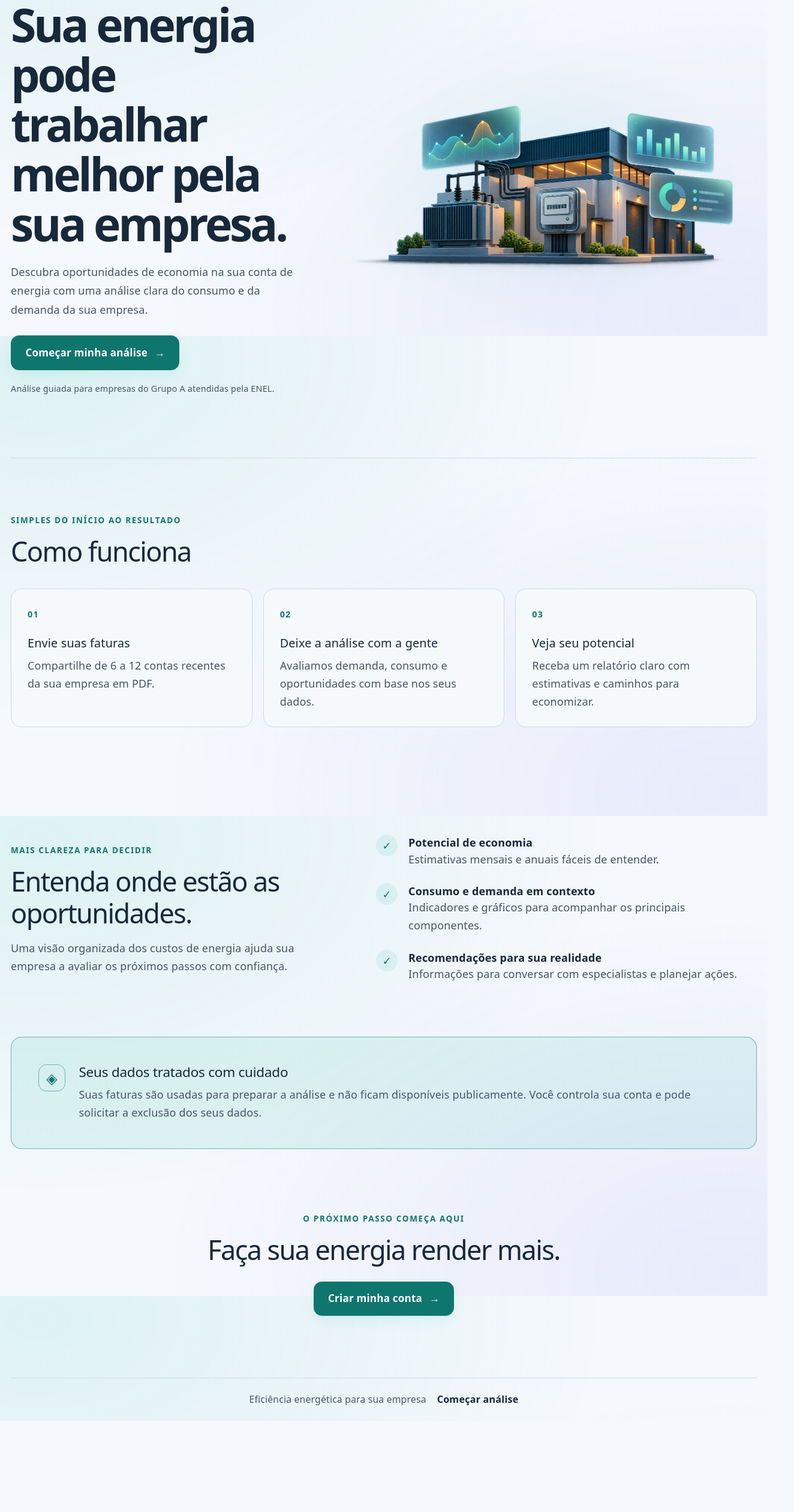
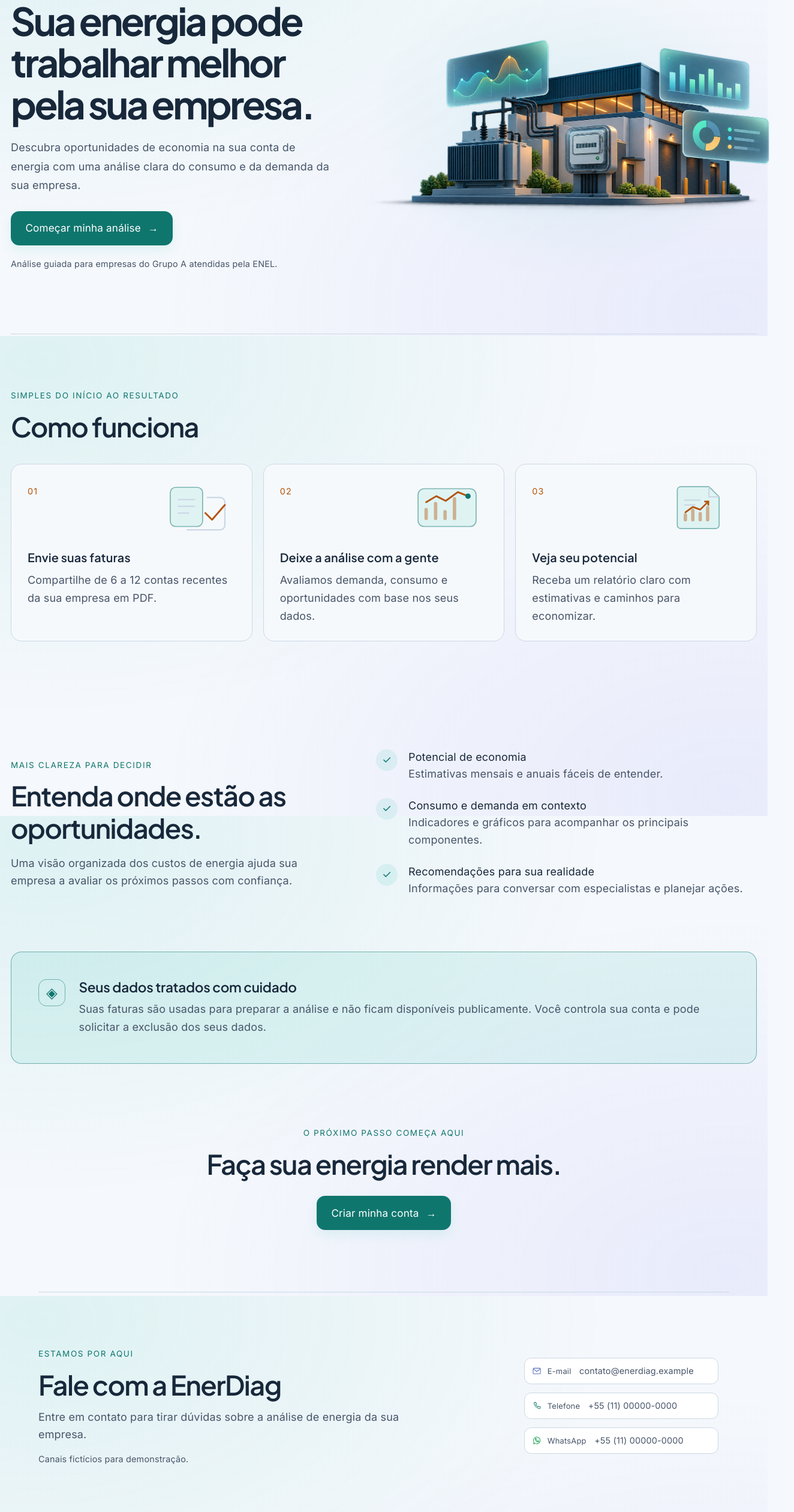
Before and after one commit to virgilio-vpr/EnerDiag, a React (Vite) app in the folder frontend/: page / in a window 1280 px wide. Shown: the part 240-2760 px from the top of the page at 60% size, 1324 px wide, since content can reach past the window. Before the commit the page ends 2608 px from the top, so only its background shows below. Built offline with nearby package versions, Linux system fonts and the light colour scheme.

Commit message:
fase-8 finalizada

```diff
--- a/frontend/index.html
+++ b/frontend/index.html
@@ -4,6 +4,9 @@
     <meta charset="UTF-8" />
     <link rel="icon" type="image/svg+xml" href="/favicon.svg" />
     <meta name="viewport" content="width=device-width, initial-scale=1.0" />
+    <link rel="preconnect" href="https://fonts.googleapis.com" />
+    <link rel="preconnect" href="https://fonts.gstatic.com" crossorigin />
+    <link href="https://fonts.googleapis.com/css2?family=Inter:wght@400&family=Plus+Jakarta+Sans:wght@600;700&display=swap" rel="stylesheet" />
     <title>EnerDiag</title>
   </head>
   <body>
--- a/frontend/src/App.css
+++ b/frontend/src/App.css
@@ -50,6 +50,7 @@
 
 .brand {
   color: var(--text-h);
+  font-family: var(--heading);
   font-size: 1.25rem;
   font-weight: 700;
   text-decoration: none;
@@ -114,15 +115,16 @@
 
 .hero {
   display: grid;
-  grid-template-columns: minmax(0, 0.8fr) minmax(0, 1.2fr);
+  grid-template-columns: minmax(0, 0.95fr) minmax(0, 1.05fr);
   align-items: center;
-  gap: clamp(1.5rem, 4vw, 4rem);
+  gap: clamp(2rem, 5vw, 5rem);
   padding-block: clamp(3.5rem, 8vw, 7rem);
 }
 
-.hero-copy { max-width: 28rem; }
+.hero-copy { max-width: 33rem; }
 
 .hero-eyebrow {
+  margin: 0 0 1rem;
   color: var(--accent);
   font-size: 0.75rem;
   font-weight: 700;
@@ -131,20 +133,23 @@
 }
 
 .hero-copy h1 {
-  font-size: clamp(2.75rem, 6vw, 4.75rem);
+  font-size: clamp(2.65rem, 5vw, 4.25rem);
   font-weight: 650;
   letter-spacing: -0.055em;
   line-height: 1.08;
-  margin: 1rem 0 1.25rem;
+  margin: 0 0 1.25rem;
 }
 
-.hero-description { max-width: 29rem; margin-bottom: 1.5rem; line-height: 1.75; }
-.hero-note { margin-top: 1rem; font-size: 0.8rem; }
+.hero-description { max-width: 30rem; margin: 0 0 1.5rem; line-height: 1.75; }
+.hero-note { margin: 1rem 0 0; font-size: 0.8rem; }
 
 .hero-artwork {
   position: relative;
   isolation: isolate;
   min-width: 0;
+  width: 120%;
+  max-width: 56rem;
+  justify-self: center;
 }
 
 .hero-artwork::before {
@@ -161,11 +166,11 @@
   height: auto;
 }
 
-@media (max-width: 1024px) {
+@media (max-width: 800px) {
   .hero { grid-template-columns: minmax(0, 1fr); text-align: center; }
-  .hero-copy { margin-inline: auto; }
+  .hero-copy { max-width: 38rem; margin-inline: auto; }
   .hero-description { margin-inline: auto; }
-  .hero-artwork { width: min(100%, 40rem); margin-inline: auto; }
+  .hero-artwork { width: min(100%, 48rem); margin: 1rem auto 0; justify-self: center; }
 }
 
 .landing-section { padding-block: clamp(3.5rem, 7vw, 6rem); }
@@ -174,7 +179,17 @@
 .landing-section > h2, .benefits-copy h2, .closing-cta h2 { margin: 0.65rem 0 2rem; font-size: clamp(1.8rem, 4vw, 2.5rem); letter-spacing: -0.035em; }
 .process-grid { display: grid; grid-template-columns: repeat(3, minmax(0, 1fr)); gap: 1rem; margin-top: 2rem; }
 .info-card { min-height: 11rem; padding: 1.5rem; border: 1px solid var(--border); border-radius: 1rem; background: color-mix(in srgb, var(--bg) 88%, var(--code-bg)); }
-.step-number { display: inline-block; margin-bottom: 1.25rem; color: var(--accent); font-size: 0.8rem; font-weight: 800; letter-spacing: 0.08em; }
+.process-card-top { display: flex; align-items: flex-start; justify-content: space-between; min-height: 5.5rem; margin-bottom: 0.9rem; }
+.step-number { display: inline-block; margin: 0.25rem 0 0; color: var(--accent); font-size: 0.8rem; font-weight: 800; letter-spacing: 0.08em; }
+.step-number--tertiary { color: var(--tertiary); }
+.process-visual { width: 7.5rem; height: 5rem; overflow: visible; }
+.process-visual__paper { fill: var(--accent-bg); stroke: var(--accent-border); stroke-width: 1.5; }
+.process-visual__outline, .process-visual__line { stroke: var(--border); stroke-width: 2; stroke-linecap: round; stroke-linejoin: round; }
+.process-visual__bar { stroke: var(--accent-border); stroke-width: 5; stroke-linecap: round; }
+.process-visual__accent { stroke: var(--accent); stroke-width: 2.5; stroke-linecap: round; stroke-linejoin: round; }
+.process-visual__dot { fill: var(--accent); }
+.process-visual--tertiary .process-visual__bar { stroke: color-mix(in srgb, var(--tertiary) 42%, transparent); }
+.process-visual--tertiary .process-visual__accent { stroke: var(--tertiary); }
 .info-card h3 { margin: 0 0 0.55rem; color: var(--text-h); font-size: 1.1rem; }
 .info-card p, .benefits-copy > p:last-child, .benefits-list p, .privacy-banner p { line-height: 1.65; }
 .benefits-section { display: grid; grid-template-columns: 0.9fr 1.1fr; align-items: center; gap: clamp(2rem, 7vw, 6rem); }
@@ -188,6 +203,23 @@
 .privacy-icon { display: grid; width: 2.5rem; height: 2.5rem; flex: 0 0 auto; place-items: center; color: var(--accent); border: 1px solid var(--accent-border); border-radius: 0.75rem; font-size: 1.35rem; }
 .closing-cta { padding-block: clamp(4rem, 8vw, 6rem); text-align: center; }
 .closing-cta h2 { margin-bottom: 1.5rem; }
+.contact-section { display: grid; grid-template-columns: minmax(0, 1fr) minmax(16rem, 20rem); align-items: center; gap: clamp(2rem, 6vw, 5rem); width: min(100%, 64rem); margin-inline: auto; border-top: 1px solid var(--border); text-align: left; }
+.contact-copy { max-width: 38rem; }
+.contact-copy h2 { margin: 0.65rem 0 0.75rem; font-size: clamp(1.8rem, 4vw, 2.5rem); letter-spacing: -0.035em; }
+.contact-copy > p:not(.section-eyebrow) { line-height: 1.6; }
+.contact-demo-note { margin-top: 0.8rem; color: var(--text); font-size: 0.8rem; }
+.contact-options { display: grid; grid-template-columns: minmax(0, 18rem); justify-content: center; gap: 0.75rem; width: 100%; justify-self: end; }
+.contact-card { display: flex; align-items: center; gap: 0.55rem; width: min(100%, 18rem); min-width: 0; box-sizing: border-box; padding: 0.45rem 0.65rem; color: var(--text-h); border: 1px solid var(--border); border-radius: 0.65rem; background: var(--code-bg); text-decoration: none; transition: border-color 160ms ease, transform 160ms ease, box-shadow 160ms ease; }
+.contact-card:hover { border-color: var(--accent); box-shadow: 0 6px 16px var(--glow-primary); transform: translateY(-1px); }
+.contact-card:focus-visible { outline: 2px solid var(--accent); outline-offset: 3px; }
+.contact-card span { color: var(--text); font-size: 0.72rem; }
+.contact-card__label { display: inline-flex; align-items: center; gap: 0.4rem; }
+.contact-card__icon { width: 0.9rem; height: 0.9rem; flex: 0 0 auto; color: var(--text); opacity: 0.72; }
+.contact-card--email .contact-card__icon { color: #536dbe; opacity: 0.95; }
+.contact-card--phone .contact-card__icon { color: #0f766e; opacity: 0.95; }
+.contact-card--whatsapp .contact-card__icon { color: #25a85a; opacity: 0.95; }
+.contact-card strong { overflow-wrap: anywhere; font-size: 0.8rem; transition: color 160ms ease; }
+.contact-card__content { display: flex; align-items: baseline; flex-wrap: wrap; gap: 0.5rem 0.75rem; min-width: 0; }
 .access-page { width: min(100%, 34rem); margin: 0 auto; padding-block: clamp(2.5rem, 7vw, 5rem); }
 .access-page h1 { margin: 0.65rem 0 0.5rem; font-size: clamp(2rem, 6vw, 2.75rem); letter-spacing: -0.04em; }
 .access-intro { margin-bottom: 1.75rem; line-height: 1.65; }
@@ -302,11 +334,12 @@
   .button--small { min-height: 2.4rem; padding-inline: 0.75rem; }
   .hero { padding: 3rem 0 2rem; }
   .hero-copy h1 { font-size: clamp(2.4rem, 11vw, 3.6rem); }
-  .process-grid, .benefits-section { grid-template-columns: minmax(0, 1fr); }
+  .process-grid, .benefits-section, .contact-section { grid-template-columns: minmax(0, 1fr); }
   .process-grid { gap: 0.75rem; }
   .info-card { min-height: 0; padding: 1.25rem; }
   .step-number { margin-bottom: 0.75rem; }
   .benefits-section { gap: 1.5rem; }
+  .contact-options { grid-template-columns: minmax(0, 20rem); }
   .privacy-banner { gap: 0.9rem; }
   .app-footer { flex-wrap: wrap; }
   .access-page { padding-block: 2.5rem; }
--- a/frontend/src/App.tsx
+++ b/frontend/src/App.tsx
@@ -77,9 +77,18 @@ function App() {
           <p className="section-eyebrow">Simples do início ao resultado</p>
           <h2 id="process-title">Como funciona</h2>
           <div className="process-grid">
-            <article className="info-card"><span className="step-number">01</span><h3>Envie suas faturas</h3><p>Compartilhe de 6 a 12 contas recentes da sua empresa em PDF.</p></article>
-            <article className="info-card"><span className="step-number">02</span><h3>Deixe a análise com a gente</h3><p>Avaliamos demanda, consumo e oportunidades com base nos seus dados.</p></article>
-            <article className="info-card"><span className="step-number">03</span><h3>Veja seu potencial</h3><p>Receba um relatório claro com estimativas e caminhos para economizar.</p></article>
+            <article className="info-card">
+              <div className="process-card-top"><span className="step-number step-number--tertiary">01</span><svg className="process-visual process-visual--tertiary" viewBox="0 0 120 80" fill="none" aria-hidden="true"><rect x="23" y="10" width="48" height="58" rx="8" className="process-visual__paper" /><path d="M35 28h24M35 38h24M35 48h15" className="process-visual__line" /><path d="M78 25h19a7 7 0 0 1 7 7v34a7 7 0 0 1-7 7H48" className="process-visual__outline" /><path d="m75 48 10 10 19-22" className="process-visual__accent" /></svg></div>
+              <h3>Envie suas faturas</h3><p>Compartilhe de 6 a 12 contas recentes da sua empresa em PDF.</p>
+            </article>
+            <article className="info-card">
+              <div className="process-card-top"><span className="step-number step-number--tertiary">02</span><svg className="process-visual process-visual--tertiary" viewBox="0 0 120 80" fill="none" aria-hidden="true"><rect x="17" y="12" width="86" height="56" rx="9" className="process-visual__paper" /><path d="M29 56V43M43 56V34M57 56V46M71 56V27" className="process-visual__bar" /><path d="m29 32 15-9 14 7 18-13 15 6" className="process-visual__accent" /><circle cx="91" cy="23" r="4" className="process-visual__dot" /></svg></div>
+              <h3>Deixe a análise com a gente</h3><p>Avaliamos demanda, consumo e oportunidades com base nos seus dados.</p>
+            </article>
+            <article className="info-card">
+              <div className="process-card-top"><span className="step-number step-number--tertiary">03</span><svg className="process-visual process-visual--tertiary" viewBox="0 0 120 80" fill="none" aria-hidden="true"><path d="M32 9h42l15 15v42a5 5 0 0 1-5 5H32a5 5 0 0 1-5-5V14a5 5 0 0 1 5-5Z" className="process-visual__paper" /><path d="M74 10v14h14M38 29h23M38 36h15" className="process-visual__line" /><path d="M39 58V51M50 58V44M61 58V49M72 58V40" className="process-visual__bar" /><path d="m39 47 11-8 11 4 12-12" className="process-visual__accent" /><path d="M68 31h5v5" className="process-visual__accent" /></svg></div>
+              <h3>Veja seu potencial</h3><p>Receba um relatório claro com estimativas e caminhos para economizar.</p>
+            </article>
           </div>
         </section>
 
@@ -106,9 +115,29 @@ function App() {
           <h2 id="closing-title">Faça sua energia render mais.</h2>
           <a className="button" href="/register">Criar minha conta <span aria-hidden="true">→</span></a>
         </section>
+
+        <section className="landing-section contact-section" id="contato" aria-labelledby="contact-title">
+          <div className="contact-copy">
+            <p className="section-eyebrow">Estamos por aqui</p>
+            <h2 id="contact-title">Fale com a EnerDiag</h2>
+            <p>Entre em contato para tirar dúvidas sobre a análise de energia da sua empresa.</p>
+            <p className="contact-demo-note">Canais fictícios para demonstração.</p>
+          </div>
+          <div className="contact-options">
+            <a className="contact-card contact-card--email" href="mailto:contato@enerdiag.example">
+              <svg className="contact-card__icon" viewBox="0 0 24 24" fill="none" stroke="currentColor" strokeWidth="1.6" strokeLinecap="round" strokeLinejoin="round" aria-hidden="true"><rect x="3" y="5" width="18" height="14" rx="2" /><path d="m4 7 8 6 8-6" /></svg><span className="contact-card__content"><span className="contact-card__label">E-mail</span><strong>contato@enerdiag.example</strong></span>
+            </a>
+            <a className="contact-card contact-card--phone" href="tel:+5511000000000">
+              <svg className="contact-card__icon" viewBox="0 0 24 24" fill="none" stroke="currentColor" strokeWidth="1.6" strokeLinecap="round" strokeLinejoin="round" aria-hidden="true"><path d="M7.2 3.5h2.6l1.3 4.2-1.8 1.7a15.1 15.1 0 0 0 5.3 5.3l1.7-1.8 4.2 1.3v2.6a2 2 0 0 1-2.1 2A15.9 15.9 0 0 1 5.2 5.6a2 2 0 0 1 2-2.1Z" /></svg><span className="contact-card__content"><span className="contact-card__label">Telefone</span><strong>+55 (11) 00000-0000</strong></span>
+            </a>
+            <a className="contact-card contact-card--whatsapp" href="https://wa.me/5511000000000" target="_blank" rel="noopener noreferrer">
+              <svg className="contact-card__icon" viewBox="0 0 24 24" fill="none" stroke="currentColor" strokeWidth="1.6" strokeLinecap="round" strokeLinejoin="round" aria-hidden="true"><path d="M20.2 11.5a8.2 8.2 0 0 1-12.1 7.2L4 20l1.3-4A8.2 8.2 0 1 1 20.2 11.5Z" /><path d="M9 8.5c.4 2.7 2.1 4.4 4.8 4.8l1-1.1 2 .6v1.3a1 1 0 0 1-1.1 1 9 9 0 0 1-7.5-7.5 1 1 0 0 1 1-1.1h1.3l.6 2L9 8.5Z" /></svg><span className="contact-card__content"><span className="contact-card__label">WhatsApp</span><strong>+55 (11) 00000-0000</strong></span>
+            </a>
+          </div>
+        </section>
         </> : <section className="access-page"><h1>Página não encontrada</h1><a href="/">Voltar ao início</a></section>}
       </main>
-      <footer className="app-footer"><span>Eficiência energética para sua empresa</span><a href={isLandingPage ? '/register' : '/'}>{isLandingPage ? 'Começar análise' : 'Página inicial'}</a></footer>
+      <footer className="app-footer"><span>Eficiência energética para sua empresa</span>{isLandingPage && <a href="#contato">Contato</a>}<a href={isLandingPage ? '/register' : '/'}>{isLandingPage ? 'Começar análise' : 'Página inicial'}</a></footer>
     </div>
   )
 }
--- a/frontend/src/index.css
+++ b/frontend/src/index.css
@@ -8,6 +8,7 @@
   --code-bg: #ffffff;
   --accent: #0f766e;
   --secondary: #4f46e5;
+  --tertiary: #b45309;
   --glow-primary: rgb(20 184 166 / 10%);
   --glow-secondary: rgb(99 102 241 / 9%);
   --toggle-track: #e4edf4;
@@ -21,8 +22,8 @@
   --shadow:
     rgba(0, 0, 0, 0.1) 0 10px 15px -3px, rgba(0, 0, 0, 0.05) 0 4px 6px -2px;
 
-  --sans: system-ui, 'Segoe UI', Roboto, sans-serif;
-  --heading: system-ui, 'Segoe UI', Roboto, sans-serif;
+  --sans: 'Inter', system-ui, 'Segoe UI', Roboto, sans-serif;
+  --heading: 'Plus Jakarta Sans', system-ui, 'Segoe UI', Roboto, sans-serif;
   --mono: ui-monospace, Consolas, monospace;
 
   font: 18px/145% var(--sans);
@@ -49,6 +50,7 @@
   --code-bg: #233247;
   --accent: #5eead4;
   --secondary: #a5b4fc;
+  --tertiary: #fbbf24;
   --glow-primary: rgb(45 212 191 / 8%);
   --glow-secondary: rgb(129 140 248 / 10%);
   --toggle-track: #172332;
@@ -68,6 +70,7 @@
 
 body {
   margin: 0;
+  font-family: var(--sans);
   background: var(--bg);
   color: var(--text);
   background-image:
@@ -77,10 +80,21 @@ body {
 }
 
 h1,
-h2 {
+h2,
+h3,
+h4,
+h5,
+h6 {
   font-family: var(--heading);
-  font-weight: 500;
+  font-weight: 600;
   color: var(--text-h);
+}
+
+button,
+input,
+select,
+textarea {
+  font-family: var(--sans);
 }
 
 h1 {
```
